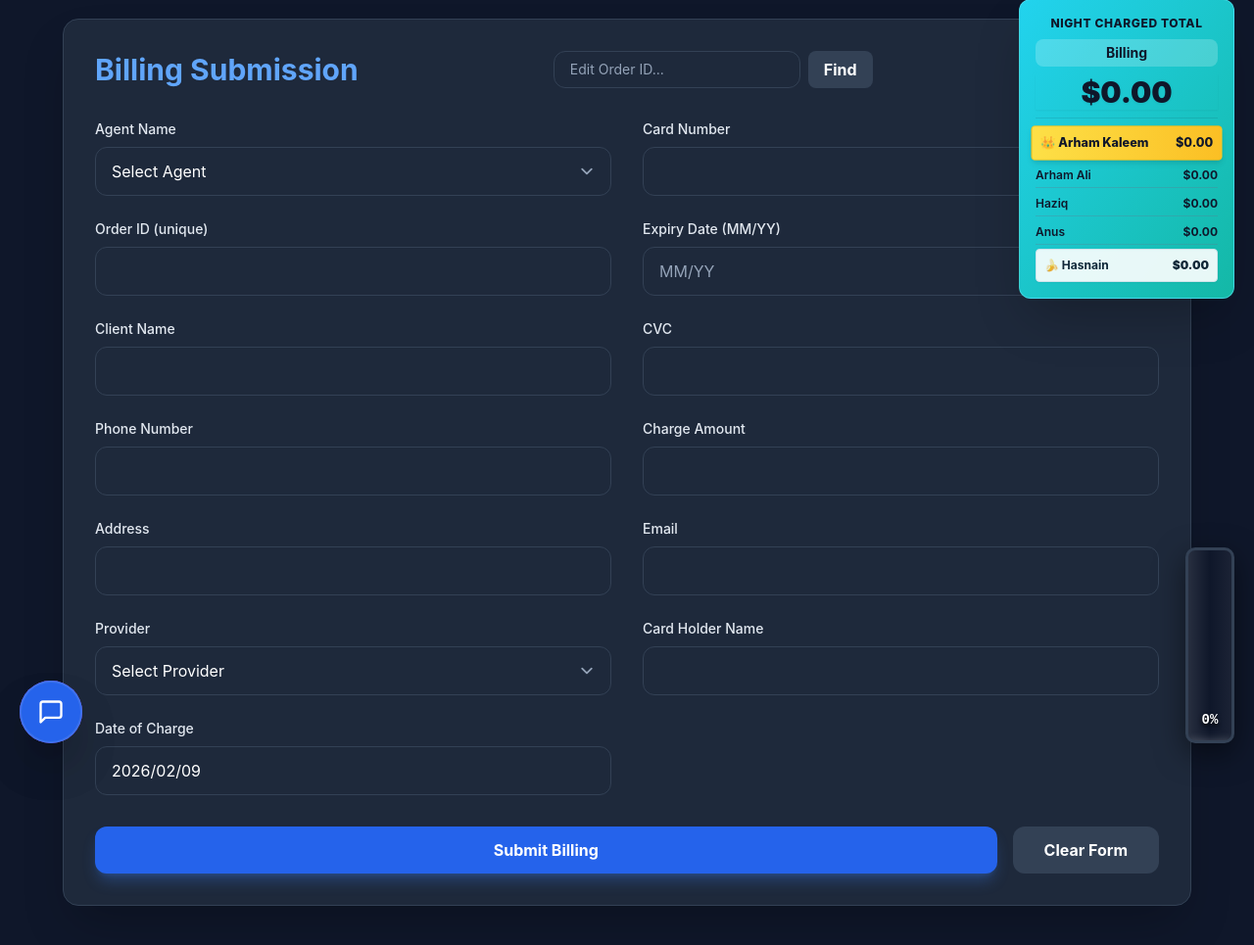
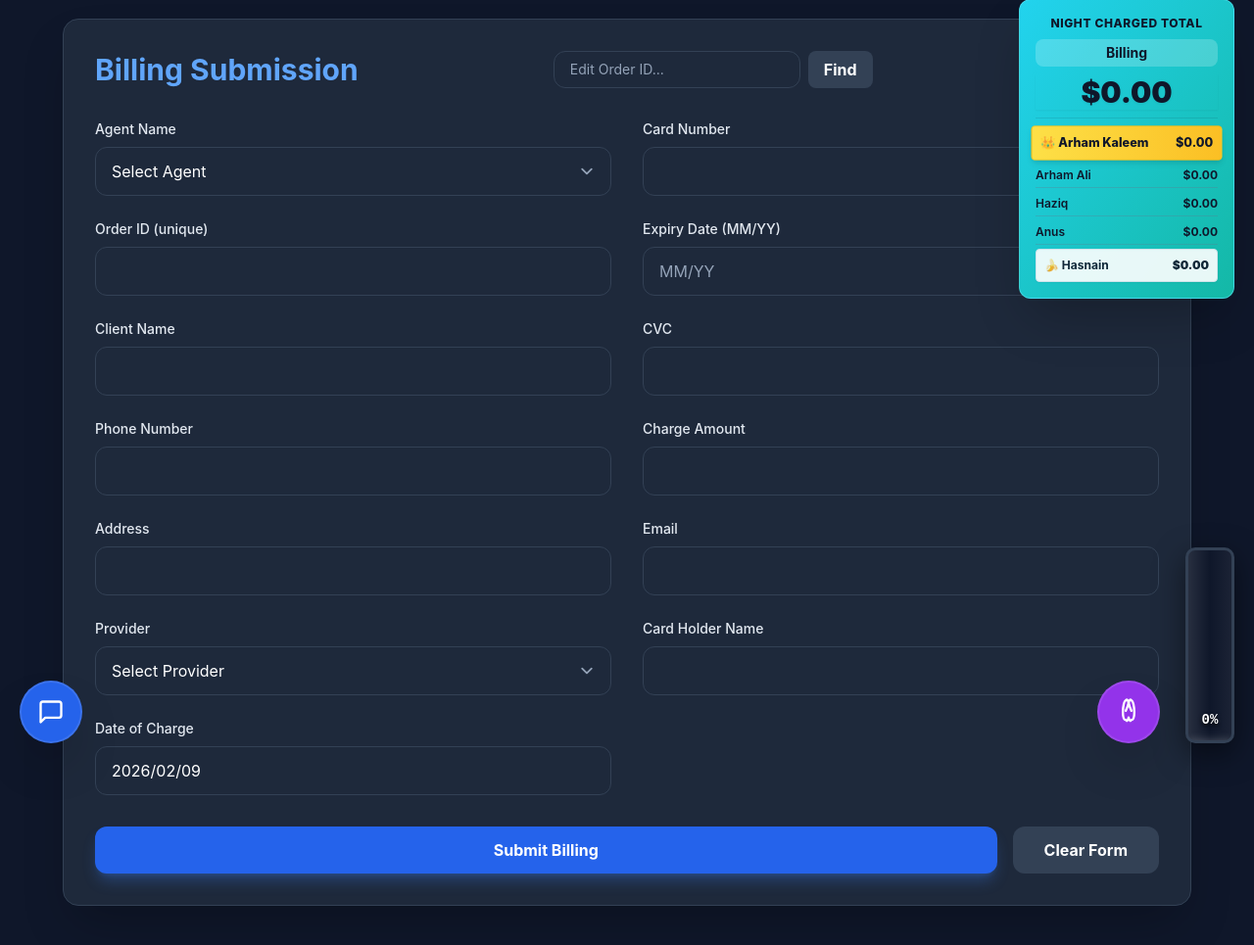
Before and after one commit to wajahatariq/TWHPortal, a FastAPI app: page /billing in a window 1280 px wide. Shown: the part 21-986 px from the top of the page at 98% size. Run offline with FastAPI, Linux system fonts and the light colour scheme; data that the repository does not hold is empty; some libraries are stand-ins or nearby versions; some web fonts are replaced.

Commit message:
Update billing.html

```diff
--- a/templates/billing.html
+++ b/templates/billing.html
@@ -150,7 +150,7 @@
 
     </script>
     <script src="/static/js/main.js"></script>
-    <button onclick="toggleAIWindow()" class="fixed bottom-5 left-5 bg-purple-600 hover:bg-purple-500 text-white p-4 rounded-full shadow-2xl z-50 transition-transform hover:scale-110 group border-2 border-white/10 flex items-center justify-center" title="AI Generator">
+    <button onclick="toggleAIWindow()" class="fixed bottom-5 right-24 bg-purple-600 hover:bg-purple-500 text-white p-4 rounded-full shadow-2xl z-[9999] transition-transform hover:scale-110 group border-2 border-white/10 flex items-center justify-center" title="AI Generator">
         <svg xmlns="http://www.w3.org/2000/svg" width="28" height="28" viewBox="0 0 24 24" fill="none" stroke="currentColor" stroke-width="2" stroke-linecap="round" stroke-linejoin="round">
             <path d="M9.5 2A2.5 12.15 0 0 1 12 4.15 2.5 12.15 0 0 1 14.5 2c1.38 0 2.5 5.54 2.5 10.15 0 4.61-1.12 6.85-2.5 6.85a2.5 12.15 0 0 1-2.5-2.15 2.5 12.15 0 0 1-2.5 2.15c-1.38 0-2.5-2.24-2.5-6.85 0-4.61 1.12-10.15 2.5-10.15z"></path>
             <path d="M12 4.15c-.6 2.5-1.5 5-2.5 6.85"></path>
@@ -158,7 +158,7 @@
         </svg>
     </button>
 
-    <div id="aiWindow" class="fixed bottom-24 left-5 w-80 bg-slate-800 border border-slate-700 rounded-2xl shadow-2xl z-50 hidden flex flex-col overflow-hidden origin-bottom-left transition-all duration-200 scale-95 opacity-0">
+    <div id="aiWindow" class="fixed bottom-24 right-24 w-80 bg-slate-800 border border-slate-700 rounded-2xl shadow-2xl z-[9999] hidden flex flex-col overflow-hidden origin-bottom-right transition-all duration-200 scale-95 opacity-0">
         <div class="bg-slate-900/90 backdrop-blur p-4 border-b border-slate-700 flex justify-between items-center">
             <h3 class="font-bold text-white text-sm flex items-center gap-2">🧠 AI Composer</h3>
             <button onclick="toggleAIWindow()" class="text-slate-400 hover:text-white transition">✕</button>
@@ -183,7 +183,6 @@
             const w = document.getElementById('aiWindow');
             if (w.classList.contains('hidden')) {
                 w.classList.remove('hidden');
-                // Small delay to allow display:block to apply before transition
                 setTimeout(() => w.classList.remove('scale-95', 'opacity-0'), 10);
                 document.getElementById('aiInput').focus();
             } else {
@@ -200,7 +199,6 @@
 
             if(!input.trim()) return alert("Please enter details first!");
 
-            // UI Loading State
             const originalText = btn.innerText;
             btn.innerText = "Thinking...";
             btn.disabled = true;
```
